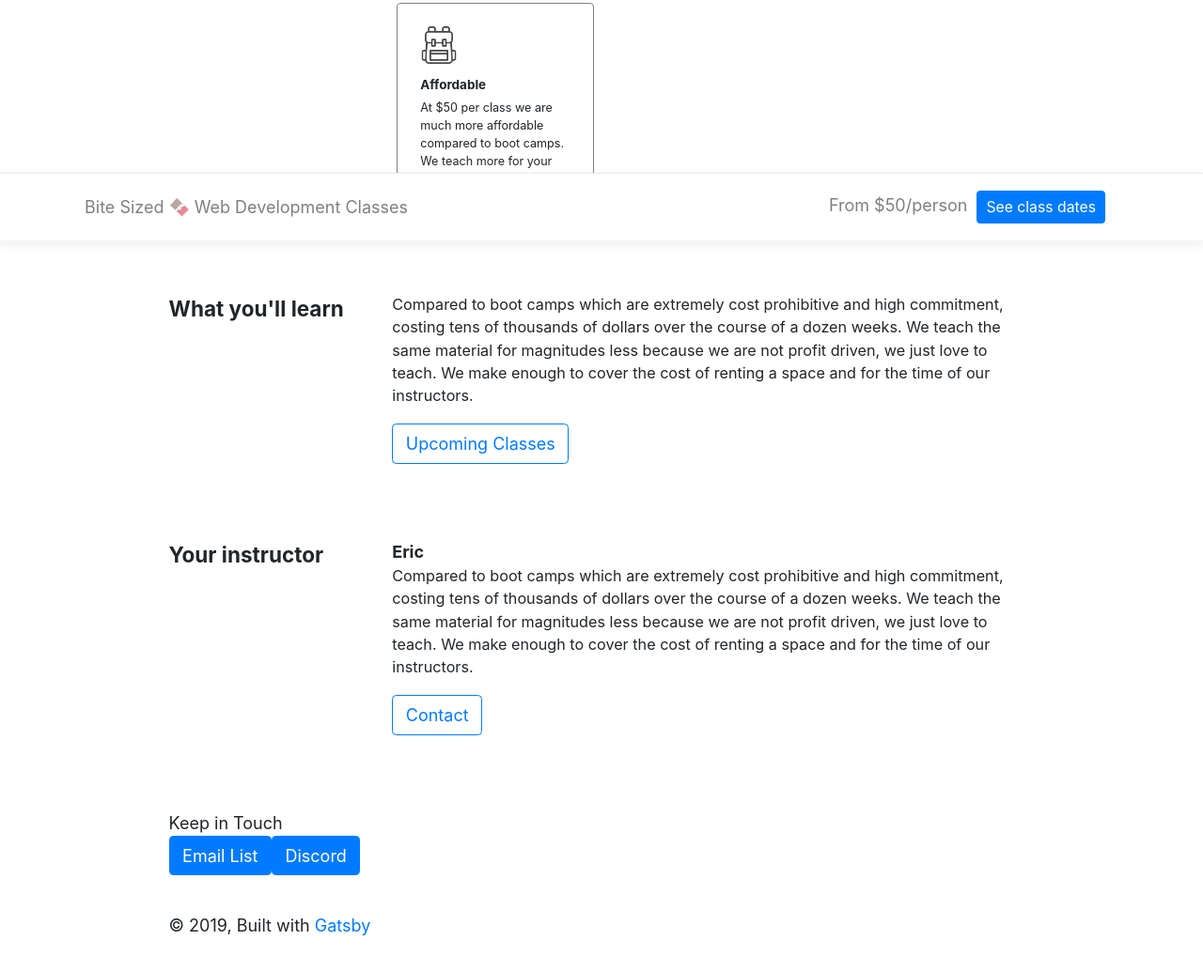
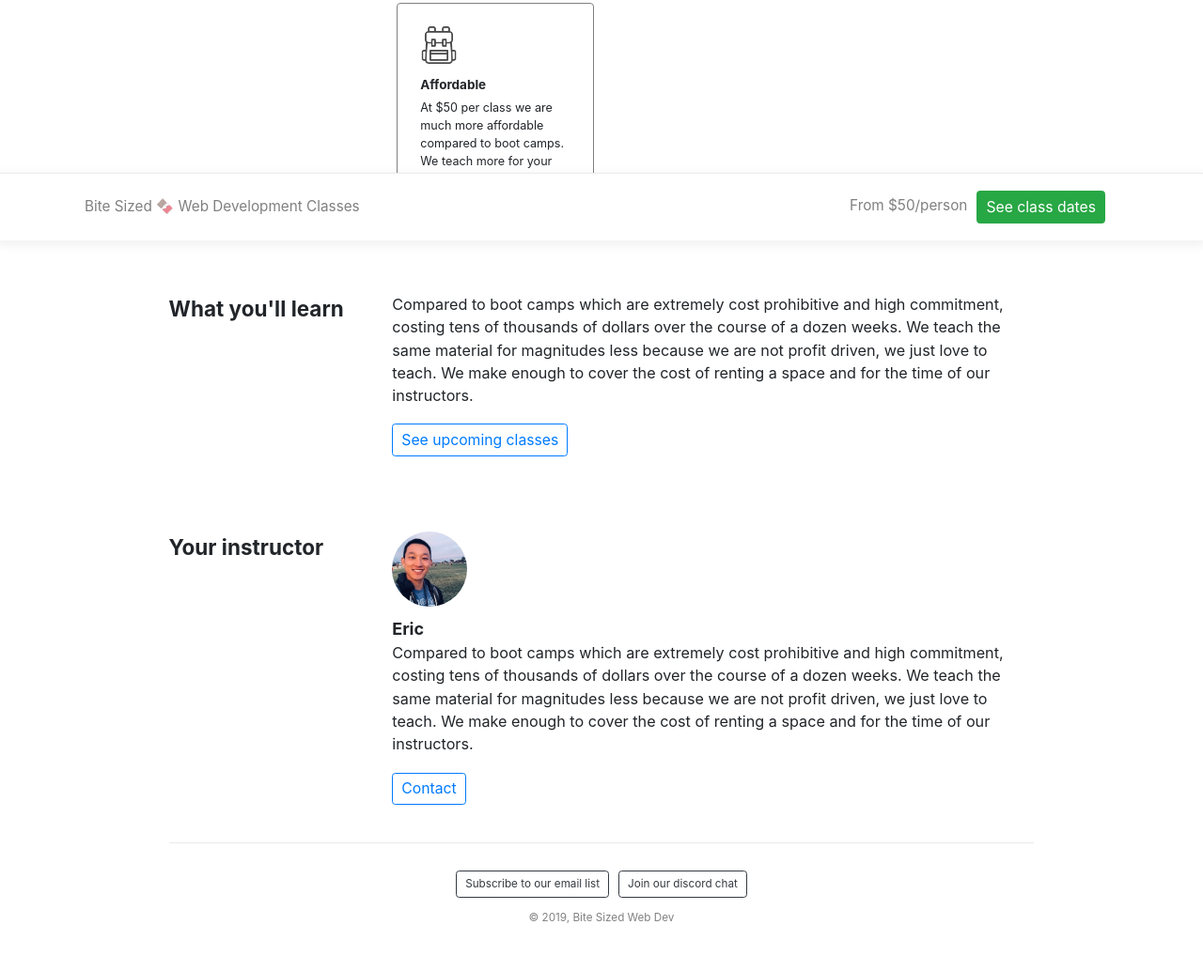
Before and after one commit to erict-dev/bite-sized-web-dev, a Gatsby site in the folder website/: page / in a window 1280 px wide. Shown: the part 544-1578 px from the top of the page at 94% size. Built offline with nearby package versions, Linux system fonts and the light colour scheme; Gatsby itself is replaced by a stand-in of ours.

Commit message:
layout and bottom bar work

```diff
--- a/website/src/components/bottom-bar.css
+++ b/website/src/components/bottom-bar.css
@@ -16,5 +16,17 @@
 }
 
 .bottom-bar-spacer {
-  margin-bottom: 20px;
+  margin-bottom: 90px;
+  padding-top: 24px;
 }
+
+.navbar-text {
+  font-size: 0.85em !important;
+}
+
+.bottom-bar-flex-wrap {
+  display: flex;
+  justify-content: center;
+  align-items: center;
+  flex-wrap: wrap;
+}
--- a/website/src/components/bottom-bar.js
+++ b/website/src/components/bottom-bar.js
@@ -16,9 +16,9 @@ const BottomBar = ({ siteTitle }) => (
       <Navbar.Text>
         <div>Bite Sized 🍫 Web Development Classes</div>
       </Navbar.Text>
-      <Navbar.Text className="bottom-bar-right-content">
+      <Navbar.Text className="bottom-bar-flex-wrap bottom-bar-right-content">
         <span>From $50/person</span>
-        <Link to="/classes"><Button size="sm" style={{ marginLeft: 10 }}>See class dates</Button></Link>
+        <Link to="/classes"><Button size="sm" variant="success" style={{ marginLeft: 10 }}>See class dates</Button></Link>
       </Navbar.Text>
     </Navbar.Collapse>
   </Navbar>
--- a/website/src/components/layout.js
+++ b/website/src/components/layout.js
@@ -8,6 +8,8 @@
 import React from "react"
 import PropTypes from "prop-types"
 import { useStaticQuery, graphql } from "gatsby"
+
+import Button from 'react-bootstrap/Button';
 
 import Header from "./header"
 import TopNav from "./top-nav"
@@ -30,9 +32,11 @@ const Layout = ({ children }) => {
       >
         <main>{children}</main>
         <footer className="bottom-bar-spacer">
-          © {new Date().getFullYear()}, Built with
-          {` `}
-          <a href="https://www.gatsbyjs.org">Gatsby</a>
+          <div>
+            <Button className="contact-btn" size="sm" variant="outline-dark">Subscribe to our email list</Button>
+            <Button className="contact-btn" size="sm" variant="outline-dark">Join our discord chat</Button>
+          </div>
+          <div className="footer-small">© {new Date().getFullYear()}, Bite Sized Web Dev</div>
         </footer>
         <BottomBar />
       </div>
--- a/website/src/pages/index.js
+++ b/website/src/pages/index.js
@@ -11,6 +11,7 @@ import Row from 'react-bootstrap/Row'
 import Col from 'react-bootstrap/Col'
 
 import OutlineIcon from '../images/outline-icon.png';
+import ProfileImg from '../images/profile.jpg';
 
 const IndexPage = () => (
   <Layout>
@@ -41,7 +42,7 @@ const IndexPage = () => (
         </Col>
         <Col xs={12} md={9}>
           <p>Compared to boot camps which are extremely cost prohibitive and high commitment, costing tens of thousands of dollars over the course of a dozen weeks.  We teach the same material for magnitudes less because we are not profit driven, we just love to teach. We make enough to cover the cost of renting a space and for the time of our instructors.</p>
-          <Link to="/classes"><Button variant="outline-primary">Upcoming Classes</Button></Link>
+          <Link to="/classes"><Button size="sm" variant="outline-primary">See upcoming classes</Button></Link>
         </Col>
       </Row>
     </div>
@@ -53,19 +54,14 @@ const IndexPage = () => (
         </Col>
         <Col xs={12} md={9}>
 
+          <div className="profile-img" style={{ backgroundImage: `url(${ProfileImg})`}}></div>
+
           <b>Eric</b>
           <p>Compared to boot camps which are extremely cost prohibitive and high commitment, costing tens of thousands of dollars over the course of a dozen weeks.  We teach the same material for magnitudes less because we are not profit driven, we just love to teach. We make enough to cover the cost of renting a space and for the time of our instructors.</p>
-        <Button variant="outline-primary">Contact</Button>
+        <Button size="sm" variant="outline-primary">Contact</Button>
         </Col>
       </Row>
     </div>
-
-    <div class="content-container">
-      <div>Keep in Touch</div>
-      <Button>Email List</Button>
-      <Button>Discord</Button>
-    </div>
-
 
   </Layout>
 )
--- a/website/src/styles/main.css
+++ b/website/src/styles/main.css
@@ -10,3 +10,31 @@ p {
   font-size: 1.25em;
   font-weight: 700;
 }
+
+.profile-img {
+  width: 80px;
+  height: 80px;
+  background-size: cover;
+  background-position: center;
+  border-radius: 50%;
+  margin-bottom: 10px;
+}
+
+footer {
+  display: flex !important;
+  flex-direction: column;
+  align-items: center;
+  justify-content: center;
+  border-top: 1px solid rgb(235, 235, 235);
+}
+
+.footer-small {
+  margin-top: 8px;
+  font-size: 0.65em;
+  color: gray;
+}
+
+.contact-btn {
+  font-size: 0.65em !important;
+  margin: 5px;
+}
```
Also changed, not shown: website/src/images/profile.jpg (added).
